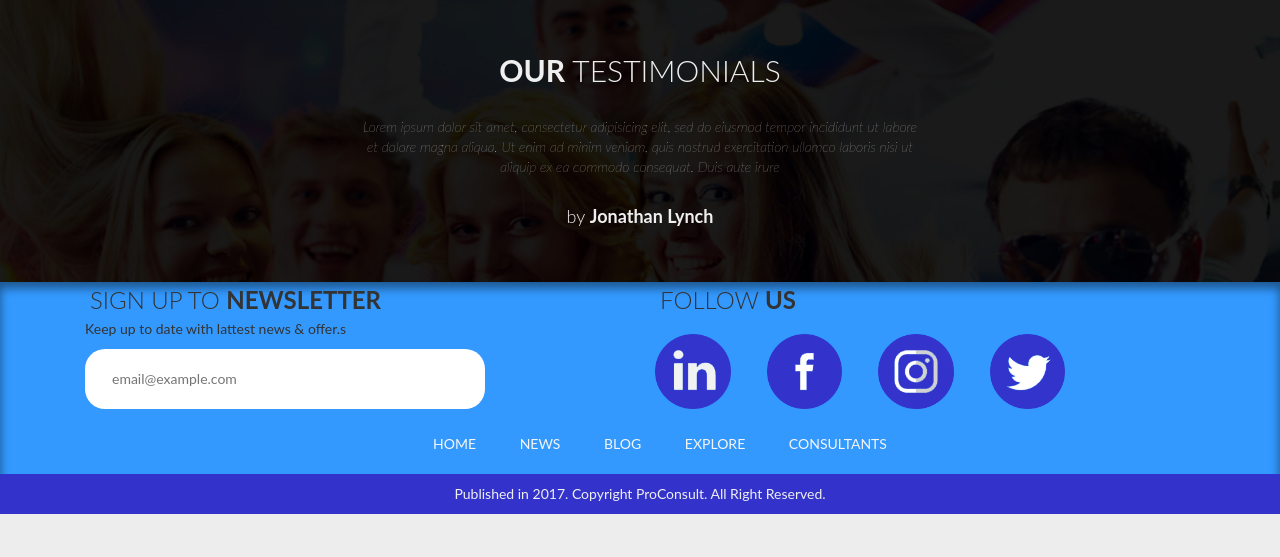
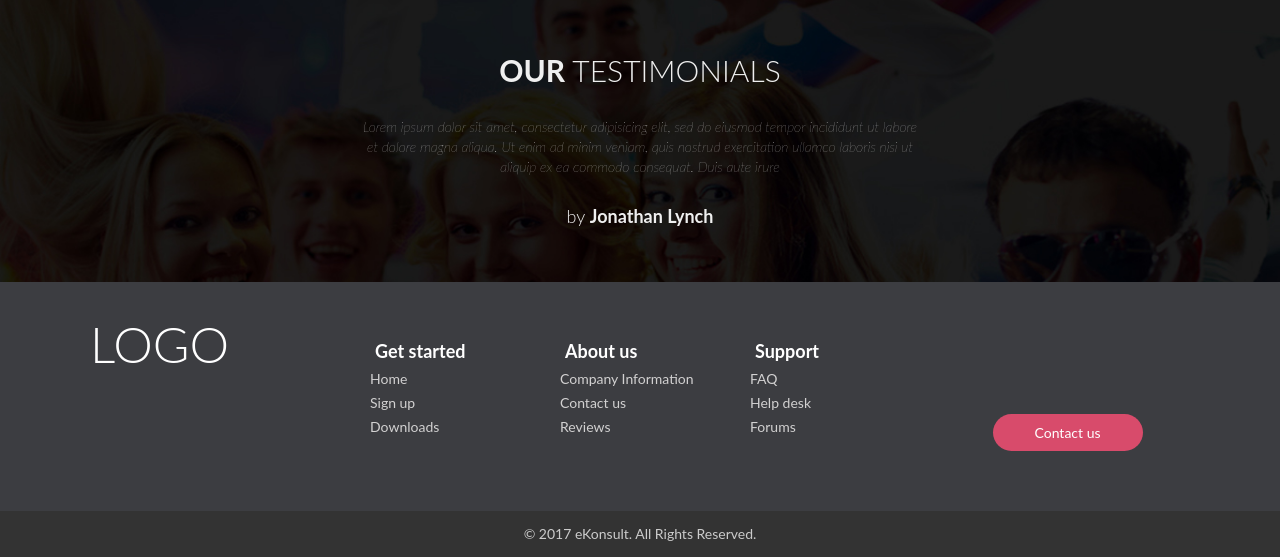
Before and after one commit to DannyNemtanu/ConsultPro, a PHP site: page / in a window 1280 px wide. Shown: the part 1388-1945 px from the top of the page. Before the commit the page ends 1902 px from the top, so only its background shows below. Run offline with PHP 8.4, Linux system fonts and the light colour scheme; some libraries are stand-ins or nearby versions.

Commit message:
Sign Up Modal Form Updated

```diff
--- a/css/styles.css
+++ b/css/styles.css
@@ -26,6 +26,9 @@ h1,h2,h3,h4,h5,h6{
 .title{text-align: center;}
 
 /*Navigation*/
+nav .dropdown-menu li{
+  width: 100%;
+}
 .navbar{
   border:none;
   margin: 0;
@@ -39,27 +42,7 @@ h1,h2,h3,h4,h5,h6{
   border:none;
   margin-top: 10%;
 }
-.nav-sign-modal{width: 30%;}
 
-.nav-sign-modal input{
-  margin: 10px 0px;
-}
-.nav-form-btn{
-  margin: 0px 20px;
-  width: 40%;
-  float: left;
-}
-.btn-row{
-  width: 100%;
-  margin: 0 auto;
-}
-.nav-well{
-  border:2px solid #333;
-}
-.nav-well input:focus{
-  border-color: #ff3333;
-  box-shadow: inset 0 1px 1px rgba(168, 10, 10, 0.527), 0 0 8px rgba(211, 39, 27, 0.6);
-}
 .customer-nav .dropdown-menu li{
   width: 100%;
 }
@@ -338,50 +321,117 @@ label{
   color: #286090;
 }
 /*Footer*/
-footer{
-  display: block;
-  background-color: #3399ff;
-  box-shadow: inset 0px 6px 9.4px 0.6px rgba(1, 1, 1, 0.43);
+#myFooter {
+    background-color: #3c3d41;
+    color: white;
+    padding-top: 30px;
 }
-footer li a{
-  color: #f5f5f5;
+#myFooter li{
+  width: 100%;
 }
-#footer-newsletter{
-  border-radius: 20px;
-  background-color: rgb(255, 255, 255);
-  width: 400px;
-  height: 60px;
-  padding: 5%;
-  border: none;
-  outline: none;
+
+#myFooter .footer-copyright {
+    background-color: #333333;
+    padding-top: 3px;
+    padding-bottom: 3px;
+    text-align: center;
 }
-footer #social-links{
-  margin: 15px 0px;
-  padding: 0;
+
+#myFooter .row {
+    margin-bottom: 60px;
 }
-footer #social-links li{
-  width: 20%;
+
+#myFooter .navbar-brand {
+    margin-top: 45px;
+    height: 65px;
 }
-footer #social-links img{
-  width: 70%;
+
+#myFooter .footer-copyright p {
+    margin: 10px;
+    color: #ccc;
 }
-footer .footer-nav{
-  text-align: center;
-  line-height: 40px;
+
+#myFooter ul {
+    list-style-type: none;
+    padding-left: 0;
+    line-height: 1.7;
 }
-footer .footer-nav li{
-  padding: 0px 20px;
+
+#myFooter h5 {
+    font-size: 18px;
+    color: white;
+    font-weight: bold;
+    margin-top: 30px;
 }
-footer .footer-nav li a:hover{
-  color: #efefef;
+
+#myFooter h2 a{
+    font-size: 50px;
+    text-align: center;
+    color: #fff;
 }
-footer .copyright{
-  background-color: #3333cc;
 
+#myFooter a {
+    color: #d2d1d1;
+    text-decoration: none;
 }
-footer .copyright p{
-  line-height: 40px;
-  margin: 0;
-  text-align: center;
-  color: #efefef;
+
+#myFooter a:hover,
+#myFooter a:focus {
+    text-decoration: none;
+    color: white;
 }
+
+#myFooter .social-networks {
+    text-align: center;
+    padding-top: 30px;
+    padding-bottom: 16px;
+}
+
+#myFooter .social-networks a {
+    font-size: 32px;
+    color: #f9f9f9;
+    padding: 10px;
+    transition: 0.2s;
+}
+
+#myFooter .social-networks a:hover {
+    text-decoration: none;
+}
+
+#myFooter .facebook:hover {
+    color: #0077e2;
+}
+
+#myFooter .google:hover {
+    color: #ef1a1a;
+}
+
+#myFooter .twitter:hover {
+    color: #00aced;
+}
+
+#myFooter .btn {
+    color: white;
+    background-color: #d84b6b;
+    border-radius: 20px;
+    border: none;
+    width: 150px;
+    display: block;
+    margin: 0 auto;
+    margin-top: 10px;
+    line-height: 25px;
+}
+
+@media screen and (max-width: 767px) {
+    #myFooter {
+        text-align: center;
+    }
+}
+
+
+/* CSS used for positioning the footers at the bottom of the page. */
+/* You can remove this. */
+#myFooter{
+   flex: 0 0 auto;
+   -webkit-flex: 0 0 auto;
+}
--- a/inc/footer.php
+++ b/inc/footer.php
@@ -1,45 +1,58 @@
 <!-- Footer -->
-<footer>
-  <div class="row container">
-      <div class="col-md-6">
-        <h3>SIGN UP TO <span id="bold">NEWSLETTER</span></h3>
-        <span><p>Keep up to date with lattest news & offer.s</p></span>
-        <input id="footer-newsletter" type="email" name="newsletter-email" value="" placeholder="email@example.com">
+<footer id="myFooter">
+    <div class="container">
+        <div class="row">
+            <div class="col-sm-3">
+                <h2 class="logo"><a href="#"> LOGO </a></h2>
             </div>
-      <div class="col-md-6">
-        <h3>FOLLOW <span id="bold">US</span></h3>
-        <div class="row">
-          <ul id="social-links">
-            <li><a href="#"><img src="../img/linkedin.png" alt="LinkedIn"></a></li>
-            <li><a href="#"><img src="../img/facebook.png" alt="Facebook"></a></li>
-            <li><a href="#"><img src="../img/instagram.png" alt="Instagram"></a></li>
-            <li><a href="#"><img src="../img/twitter.png" alt="Twitter"></a></li>
+            <div class="col-sm-2">
+                <h5>Get started</h5>
+                <ul>
+                    <li><a href="#">Home</a></li>
+                    <li><a href="#">Sign up</a></li>
+                    <li><a href="#">Downloads</a></li>
                 </ul>
             </div>
-      </div>
-      <div class="row footer-nav">
+            <div class="col-sm-2">
+                <h5>About us</h5>
                 <ul>
-          <li><a href="#">HOME</a></li>
-          <li><a href="#">NEWS</a></li>
-          <li><a href="#">BLOG</a></li>
-          <li><a href="#">EXPLORE</a></li>
-          <li><a href="#">CONSULTANTS</a></li>
+                    <li><a href="#">Company Information</a></li>
+                    <li><a href="#">Contact us</a></li>
+                    <li><a href="#">Reviews</a></li>
                 </ul>
             </div>
+            <div class="col-sm-2">
+                <h5>Support</h5>
+                <ul>
+                    <li><a href="#">FAQ</a></li>
+                    <li><a href="#">Help desk</a></li>
+                    <li><a href="#">Forums</a></li>
+                </ul>
             </div>
-  <div class="row copyright">
-    <p>Published in 2017. Copyright ProConsult. All Right Reserved.</p>
+            <div class="col-sm-3">
+                <div class="social-networks">
+                    <a href="#" class="twitter"><i class="fa fa-twitter"></i></a>
+                    <a href="#" class="facebook"><i class="fa fa-facebook"></i></a>
+                    <a href="#" class="google"><i class="fa fa-google-plus"></i></a>
+                </div>
+                <button type="button" class="btn btn-default">Contact us</button>
+            </div>
+        </div>
+    </div>
+    <div class="footer-copyright">
+        <p>© 2017 eKonsult. All Rights Reserved. </p>
     </div>
 </footer>
   <!-- jQuery (necessary for Bootstrap's JavaScript plugins) -->
     <script src="https://ajax.googleapis.com/ajax/libs/jquery/1.12.4/jquery.min.js"></script>
     <!-- Include all compiled plugins (below), or include individual files as needed -->
+
+    <script src="https://www.gstatic.com/firebasejs/4.5.0/firebase-app.js"></script>
+
+    <script src="https://www.gstatic.com/firebasejs/4.5.0/firebase-database.js"></script>
+    <script src="https://www.gstatic.com/firebasejs/4.5.0/firebase-firestore.js"></script>
+    <script src="https://www.gstatic.com/firebasejs/4.6.1/firebase.js" charset="utf-8"></script>
     <script src="js/bootstrap.js"></script>
     <script src="js/main.js"></script>
-    <script src="https://www.gstatic.com/firebasejs/4.6.0/firebase.js"></script>
-    <script src="https://www.gstatic.com/firebasejs/4.5.0/firebase-app.js"></script>
-    <script src="https://www.gstatic.com/firebasejs/4.5.0/firebase-auth.js"></script>
-    <script src="https://www.gstatic.com/firebasejs/4.5.0/firebase-database.js"></script>
-    <script src="https://www.gstatic.com/firebasejs/4.5.0/firebase-firestore.js"></script>
   </body>
 </html>
--- a/inc/navigation.php
+++ b/inc/navigation.php
@@ -35,58 +35,180 @@
 <!-- Sign Up Modal Form -->
 <div class="modal fade bs-example-modal-sm signup" tabindex="-1" role="dialog" aria-labelledby="myLargeModalLabel">
   <div class="modal-dialog modal-lg nav-sign-modal" role="document">
-    <div class="row">
-        <div class="col-xs-12 well well-sm nav-well">
-            <legend></a> Sign up!</legend>
-            <form action="#" method="post" class="form" role="form">
-            <div class="row">
-                <div class="col-xs-6 col-md-6">
-                    <input class="form-control" name="firstname" placeholder="First Name" type="text"
-                        required autofocus />
-                </div>
-                <div class="col-xs-6 col-md-6">
-                    <input class="form-control" name="lastname" placeholder="Last Name" type="text" required />
-                </div>
-            </div>
-            <input class="form-control" name="youremail" placeholder="Your Email" type="email" />
-            <input class="form-control" name="reenteremail" placeholder="Re-enter Email" type="email" />
-            <input class="form-control" name="password" placeholder="New Password" type="password" />
-            <input class="form-control" name="password" placeholder="Re-enter Password" type="password" />
-            <label for="">
-                Birth Date</label>
-            <div class="row">
-                <div class="col-xs-4 col-md-4">
-                    <select class="form-control">
-                        <option value="Month">Month</option>
-                    </select>
-                </div>
-                <div class="col-xs-4 col-md-4">
-                    <select class="form-control">
-                        <option value="Day">Day</option>
-                    </select>
-                </div>
-                <div class="col-xs-4 col-md-4">
-                    <select class="form-control">
-                        <option value="Year">Year</option>
-                    </select>
-                </div>
-            </div>
-            <!-- <label class="radio-inline">
-                <input type="radio" name="sex" id="inlineCheckbox1" value="male" />
-                Male
-            </label>
-            <label class="radio-inline">
-                <input type="radio" name="sex" id="inlineCheckbox2" value="female" />
-                Female
-            </label> -->
-            <br />
-            <br />
-            <div class="row btn-row">
-              <button class="btn btn-lg btn-primary  nav-form-btn" type="submit">New Customer</button>
-              <button class="btn btn-lg btn-primary  nav-form-btn" type="submit">New Consultant</button>
-            </div>
-            </form>
+      <div id="login-box">
+        <div class="left">
+          <h1>Sign up</h1>
+
+          <input type="text" name="username" placeholder="Username" />
+          <input type="text" name="email" placeholder="E-mail" />
+          <input type="password" name="password" placeholder="Password" />
+          <input type="password" name="password2" placeholder="Retype password" />
+
+          <input type="submit" name="signup_submit" value="Sign me up" />
         </div>
-    </div>
+
+        <div class="right">
+          <span class="loginwith">Sign in with<br />social network</span>
+
+          <button class="social-signin facebook">Log in with facebook</button>
+          <button class="social-signin twitter">Log in with Twitter</button>
+          <button class="social-signin google">Log in with Google+</button>
+        </div>
+        <div class="or">OR</div>
+      </div>
     </div>
 </div>
+
+<style media="screen">
+#login-box input:focus {
+outline: none;
+}
+
+#login-box {
+position: relative;
+margin: 5% auto;
+width: 600px;
+height: 400px;
+background: #FFF;
+border-radius: 2px;
+box-shadow: 0 2px 4px rgba(0, 0, 0, 0.4);
+}
+
+#login-box .left {
+position: absolute;
+top: 0;
+left: 0;
+box-sizing: border-box;
+padding: 40px;
+width: 300px;
+height: 400px;
+}
+
+#login-box h1 {
+margin: 0 0 20px 0;
+font-weight: 300;
+font-size: 28px;
+}
+
+#login-box input[type="text"],
+#login-box input[type="password"] {
+display: block;
+box-sizing: border-box;
+margin-bottom: 20px;
+padding: 4px;
+width: 220px;
+height: 32px;
+border: none;
+border-bottom: 1px solid #AAA;
+font-family: 'Roboto', sans-serif;
+font-weight: 400;
+font-size: 15px;
+transition: 0.2s ease;
+}
+
+#login-box input[type="text"]:focus,
+#login-box input[type="password"]:focus {
+border-bottom: 2px solid #16a085;
+color: #16a085;
+transition: 0.2s ease;
+}
+
+#login-box input[type="submit"] {
+margin-top: 28px;
+width: 120px;
+height: 32px;
+background: #16a085;
+border: none;
+border-radius: 2px;
+color: #FFF;
+font-family: 'Roboto', sans-serif;
+font-weight: 500;
+text-transform: uppercase;
+transition: 0.1s ease;
+cursor: pointer;
+}
+
+#login-box input[type="submit"]:hover,
+#login-box input[type="submit"]:focus {
+opacity: 0.8;
+box-shadow: 0 2px 4px rgba(0, 0, 0, 0.4);
+transition: 0.1s ease;
+}
+
+#login-box input[type="submit"]:active {
+opacity: 1;
+box-shadow: 0 1px 2px rgba(0, 0, 0, 0.4);
+transition: 0.1s ease;
+}
+
+#login-box .or {
+position: absolute;
+top: 180px;
+left: 280px;
+width: 40px;
+height: 40px;
+background: #DDD;
+border-radius: 50%;
+box-shadow: 0 2px 4px rgba(0, 0, 0, 0.4);
+line-height: 40px;
+text-align: center;
+}
+
+#login-box .right {
+position: absolute;
+top: 0;
+right: 0;
+box-sizing: border-box;
+padding: 40px;
+width: 300px;
+height: 400px;
+background: url('https://cdn.pixabay.com/photo/2015/02/02/11/08/office-620817_1280.jpg');
+background-size: cover;
+background-position: center;
+border-radius: 0 2px 2px 0;
+}
+
+#login-box .right .loginwith {
+display: block;
+margin-bottom: 40px;
+font-size: 28px;
+color: #FFF;
+text-align: center;
+}
+
+#login-box button.social-signin {
+margin-bottom: 20px;
+width: 220px;
+height: 36px;
+border: none;
+border-radius: 2px;
+color: #FFF;
+font-family: 'Roboto', sans-serif;
+font-weight: 500;
+transition: 0.2s ease;
+cursor: pointer;
+}
+
+#login-box button.social-signin:hover,
+#login-box button.social-signin:focus {
+box-shadow: 0 2px 4px rgba(0, 0, 0, 0.4);
+transition: 0.2s ease;
+}
+
+#login-box button.social-signin:active {
+box-shadow: 0 1px 2px rgba(0, 0, 0, 0.4);
+transition: 0.2s ease;
+}
+
+#login-box button.social-signin.facebook {
+background: #32508E;
+}
+
+#login-box button.social-signin.twitter {
+background: #55ACEE;
+}
+
+#login-box button.social-signin.google {
+background: #DD4B39;
+}
+</style>
--- a/index.php
+++ b/index.php
@@ -20,7 +20,8 @@
           <div class="form-footer">
             <button type="submit" id="submit-btn" class="btn btn-primary header-inf-btn">LOG IN</button><br>
             <span>Don't have an account yet?</span><br>
-            <span><a id="color-red" href="#">SIGN UP</a></span><br>
+            <span><a id="color-red" href="#" data-toggle="modal" data-target=".signup">SIGN UP</a></span><br>
+
           </div>
         </form>
       </div>
--- a/js/main.js
+++ b/js/main.js
@@ -1,61 +1,13 @@
-// $(document).ready(function(){
-//
-// // Initialize Firebase
-//   var config = {
-//     apiKey: "AIzaSyDlmanYSdMK6lhKBfB2k8MMTld-Flj93NY",
-//     authDomain: "testing-252d2.firebaseapp.com",
-//     databaseURL: "https://testing-252d2.firebaseio.com",
-//     projectId: "testing-252d2",
-//     storageBucket: "testing-252d2.appspot.com",
-//     messagingSenderId: "373394527981"
-//   };
-//   firebase.initializeApp(config);
-//
-//
-//   var user = firebase.database().ref('users/');
-//   var ref = firebase.database().ref('users/')
-//
-//   // Submit Form
-//   $('#submit-btn').click(function(e){
-//     e.preventDefault();
-//     console.log("Buttin Clicked!");
-//     // Get Values
-//     var username = $('#username').val();
-//     var pass = $('#pass').val();
-//     // Save Message
-//     saveMessage(username,pass);
-//   });
-//
-//   // save Message
-//   function saveMessage(username,pass){
-//     var newUser = user.push();
-//     newUser.set({
-//       username:username,
-//       pass:pass
-//     });
-//   }
-//
-//   ref.on('value',getData,errData);
-//
-//   function getData(data){
-//     console.log(data.val());
-//     var name = data.val();
-//     var key = Object.keys(name);
-//     console.log(key);
-//     for(var i = 0; i<key.length; i++){
-//       var k = key[i];
-//       var name = name[i].username;
-//     }
-//   }
-//   function errData(err){
-//     console.log('Error');
-//     console.log(err);
-//   }
-//
-//   // testing edit action
-//   $('.edit img').click(function(){
-//     var alert = $(this.class().val())
-//     alert('Hello World!');
-//   });
-//
-// });
+$(document).ready(function(){
+
+  // Initialize Firebase
+  var config = {
+    apiKey: "AIzaSyDlmanYSdMK6lhKBfB2k8MMTld-Flj93NY",
+    authDomain: "testing-252d2.firebaseapp.com",
+    databaseURL: "https://testing-252d2.firebaseio.com",
+    projectId: "testing-252d2",
+    storageBucket: "testing-252d2.appspot.com",
+    messagingSenderId: "373394527981"
+  };
+  firebase.initializeApp(config);
+})
```
Also changed, not shown: signup.php (added, +104 -0 lines). Lines whose indentation alone changed are shown as unchanged.
